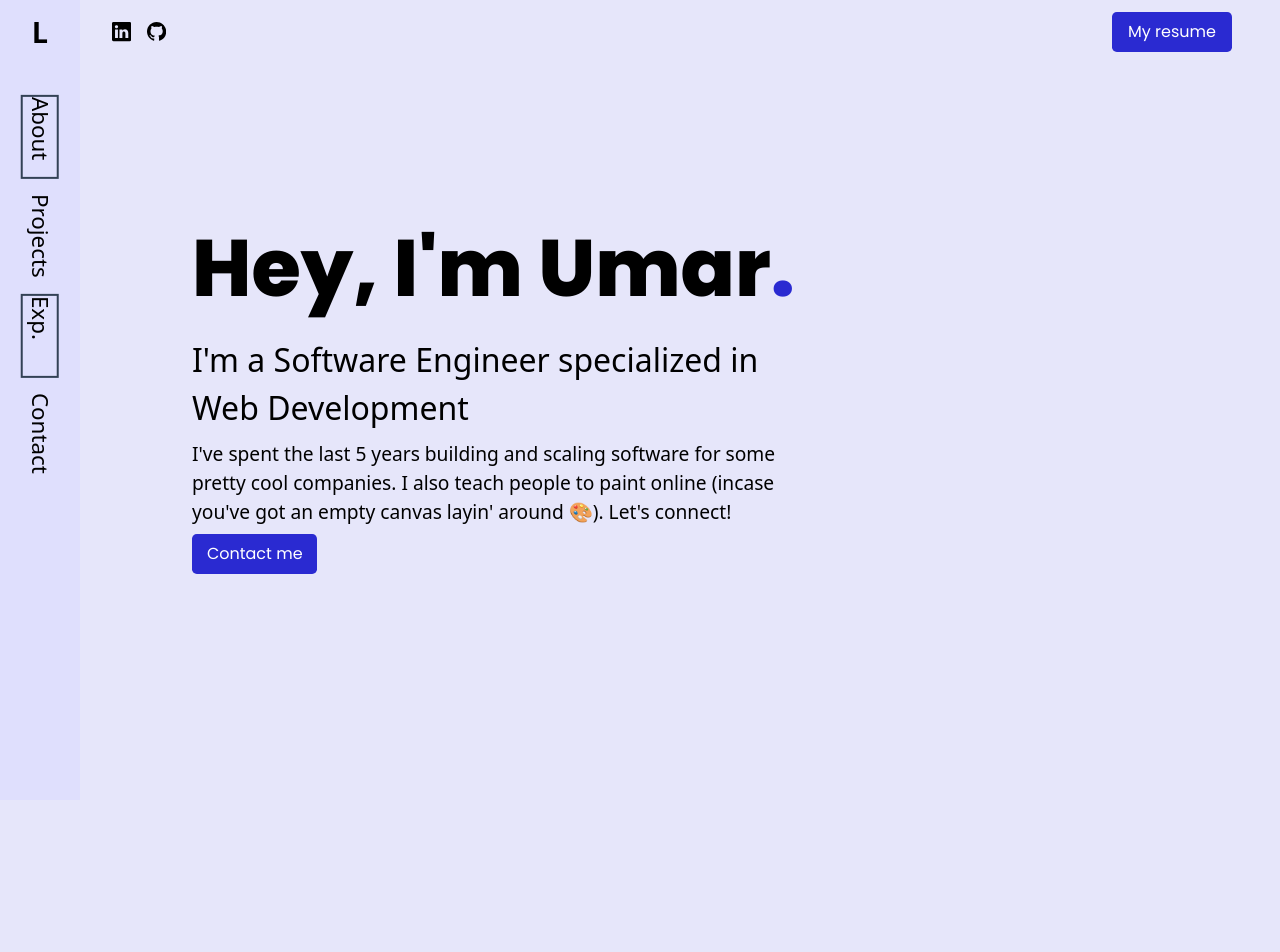
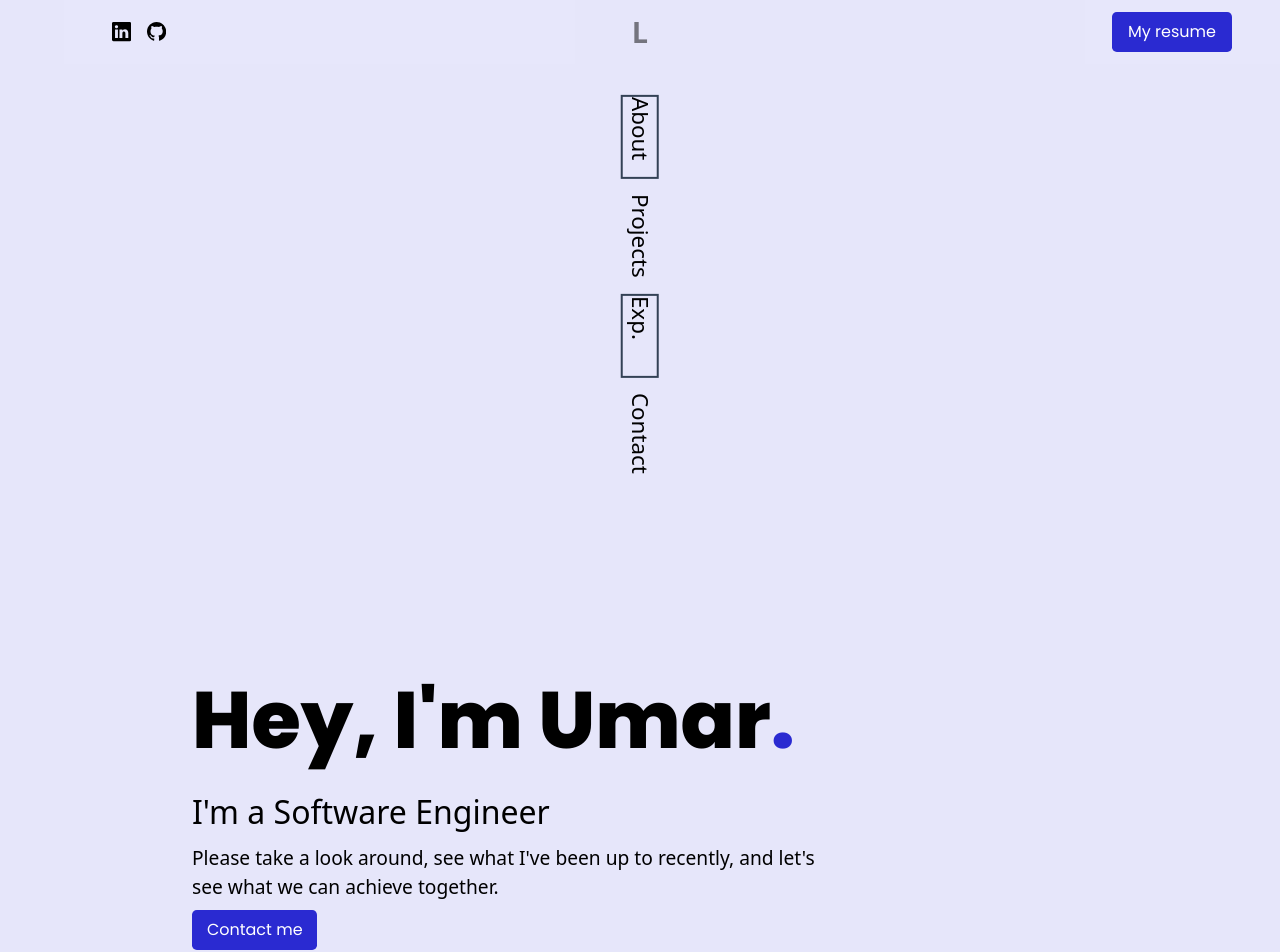
Before and after one commit to Luwa-Tech/personal-portfolio, a React (Vite) app: page / in a window 1280 px wide. Shown: the top 952 px of the page. Built offline with nearby package versions, Linux system fonts and the light colour scheme; some icons are missing.

Commit message:
fixed navbar

```diff
--- a/src/pages/HomePage.jsx
+++ b/src/pages/HomePage.jsx
@@ -11,46 +11,48 @@ import Experience from "../components/Experience"
 const Home = () => {
     return (
         <main className="bg-primary-700 h-full">
-            <section className="flex fixed left-[4rem] right-0 top-0 h-[1.2rem] justify-between md:px-12 items-center font-poppins pl-8 pr-4 py-8">
+            <section className="flex fixed left-[4rem] right-0 top-0 h-[1.2rem] justify-between z-[5] md:px-12 items-center font-poppins pl-8 pr-4 py-8 bg-[#e8e8fc] bg-opacity-50">
                 <div className="flex items-center gap-6 md:gap-4">
-                    <BsLinkedin className="md:w-[1.2rem] w-[1.3rem] h-[1.3rem] md:h-[1.2rem]" />
-                    <BsGithub className="md:w-[1.2rem] w-[1.3rem] h-[1.3rem] md:h-[1.2rem]" />
-                    <FaXTwitter className="md:w-[1.2rem] w-[1.3rem] h-[1.3rem] md:h-[1.2rem]" />
+                    <BsLinkedin className="md:w-[1.2rem] w-[1.3rem] h-[1.3rem] md:h-[1.2rem] hover:text-secondary-400" />
+                    <BsGithub className="md:w-[1.2rem] w-[1.3rem] h-[1.3rem] md:h-[1.2rem] hover:text-secondary-400" />
+                    <FaXTwitter className="md:w-[1.2rem] w-[1.3rem] h-[1.3rem] md:h-[1.2rem] hover:text-secondary-400" />
                 </div>
-                <button className=" bg-secondary-400 px-4 py-2 text-white rounded-[.3rem] text-[.9rem] md:text-[1rem]">My resume</button>
+                <button className=" bg-secondary-400 px-4 py-2 text-white rounded-[.3rem] text-[.9rem] md:text-[1rem] hover:bg-opacity-50 hover:border-secondary-400 transition-all ease-in-out">My resume</button>
             </section>
 
             {/* Sidebar */}
-            <section className="fixed left-0 w-[4.5rem] md:w-[5rem] top-0 bottom-0 bg-primary-800">
+            {/* <section className="fixed left-0 w-[4.5rem] md:w-[5rem] top-0 bottom-0 bg-primary-800">
                 <Sidebar />
-            </section>
+            </section> */}
+
+            <Sidebar />
 
             <section className="md:w-[70%] pl-[5.5rem] pr-4 md:px-0 mx-auto md:py-[13rem] py-[10rem]">
                 <div className="md:w-[70%] flex flex-col gap-2 ">
                     <h1 className="font-extrabold font-poppins md:text-[5rem] leading-normal text-[3.3rem]">Hey, I'm Umar<span className="text-secondary-400">.</span></h1>
-                    <h2 className="md:text-[2rem] text-[1.7rem] leading-normal">I'm a Software Engineer specialized in Web Development</h2>
-                    <p className="text-[1.2rem]">I've spent the last 5 years building and scaling software for some pretty cool companies. I also teach people to paint online (incase you've got an empty canvas layin' around 🎨). Let's connect!</p>
-                    <button className="bg-secondary-400 md:w-[20%] w-[50%] py-[.5rem] rounded-[.3rem] text-white font-poppins">Contact me</button>
+                    <h2 className="md:text-[2rem] text-[1.7rem] leading-normal">I'm a Software Engineer</h2>
+                    <p className="text-[1.2rem]">Please take a look around, see what I've been up to recently, and let's see what we can achieve together.</p>
+                    <button className="bg-secondary-400 md:w-[20%] w-[50%] py-[.5rem] rounded-[.3rem] text-white font-poppins hover:bg-opacity-50 hover:border-secondary-400 transition-all ease-in-out">Contact me</button>
                 </div>
             </section>
 
             {/* About */}
-            <section id="about" className="md:w-[70%] pl-[5.5rem] pr-4 md:px-0 mx-auto md:py-[13rem] pb-[8rem]">
+            <section id="about" className="md:w-[70%] pl-[5.5rem] pr-4 md:px-0 mx-auto md:py-[5rem] pb-[6rem]">
                 <About />
             </section>
 
             {/* Project */}
-            <section id="projects" className="md:w-[70%] pl-[5.5rem] pr-4 md:px-0 mx-auto md:py-[13rem] pb-[8rem]">
+            <section id="projects" className="md:w-[70%] pl-[5.5rem] pr-4 md:px-0 mx-auto md:py-[5rem] pb-[6rem]">
                 <Projects />
             </section>
 
             {/* Experience */}
-            <section id="experience" className="md:w-[70%] pl-[5.5rem] pr-4 md:px-0 mx-auto md:py-[13rem] pb-[8rem]">
+            <section id="experience" className="md:w-[70%] pl-[5.5rem] pr-4 md:px-0 mx-auto md:py-[5rem] pb-[6rem]">
                 <Experience />
             </section>
 
             {/* Contact */}
-            <section id="contact" className="md:w-[70%] pl-[5.5rem] pr-4 md:px-0 mx-auto md:py-[13rem] pb-[8rem]">
+            <section id="contact" className="md:w-[70%] pl-[5.5rem] pr-4 md:px-0 mx-auto md:py-[5rem] pb-[8rem]">
                 <h2 className="font-extrabold font-poppins md:text-[6rem] leading-normal text-center text-[3.3rem]">Contact<span className="text-secondary-400">.</span></h2>
                 <p className="text-center text-[1.2rem] md:w-[60%] md:mx-auto">Shoot me an email if you want to connect! You can also find me on Linkedin or Twitter if that's more your speed.</p>
                 <h4></h4>
```
